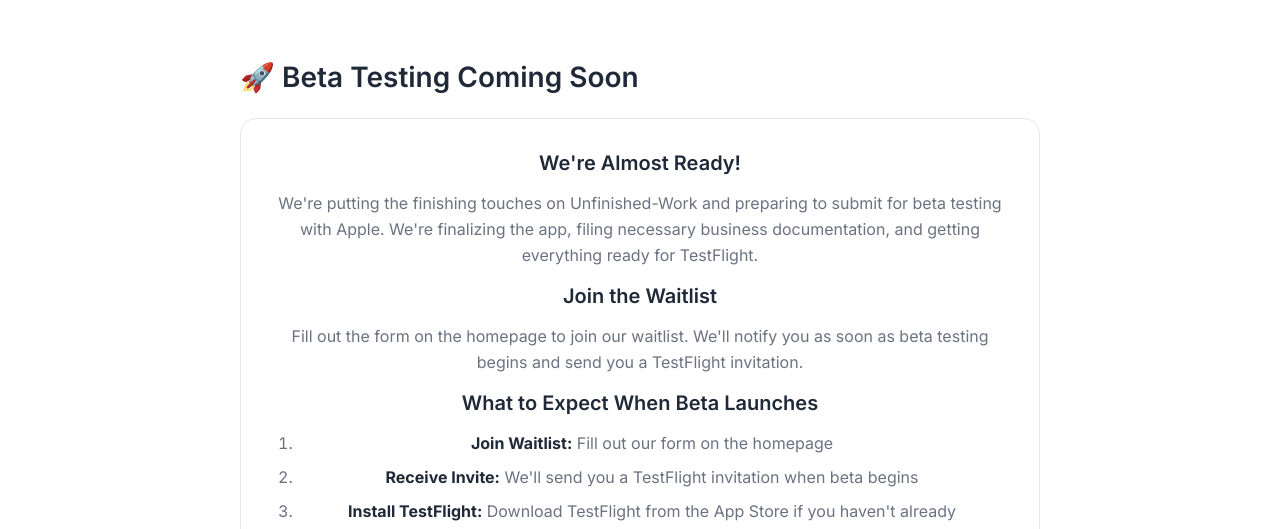
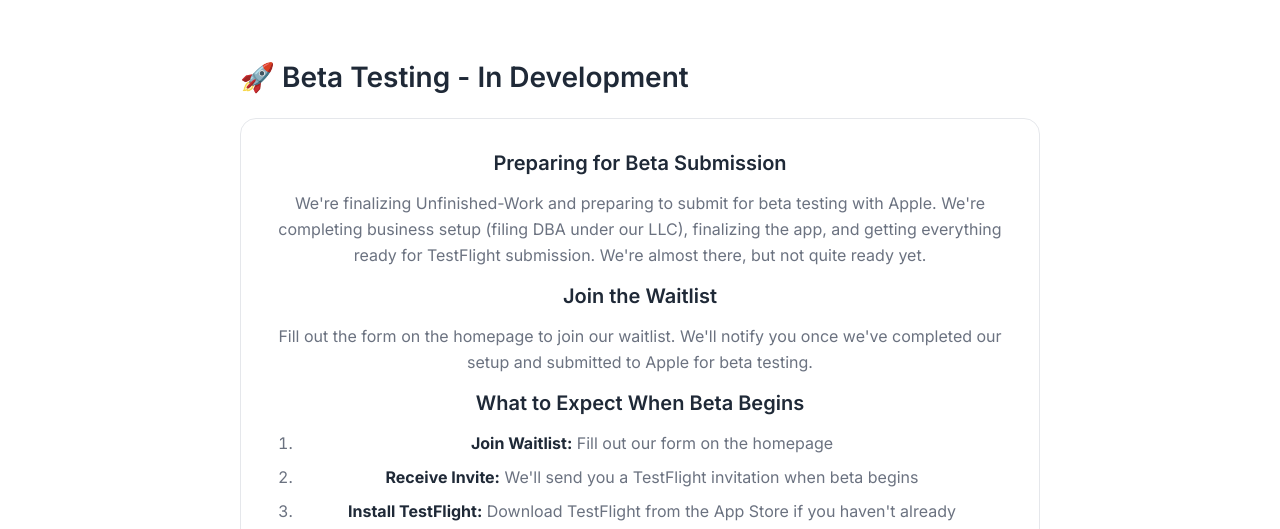
Before and after one commit to chrisbraycodes/Unfinished-Work-Web, a website: page support.html in a window 1280 px wide. Shown: the part 256-785 px from the top of the page. Drawn offline with Linux system fonts and the light colour scheme.

Commit message:
Update messaging: in development, preparing for beta submission (not ready yet)

```diff
--- a/support.html
+++ b/support.html
@@ -56,15 +56,15 @@
             <div class="support-sections">
                 <!-- Beta Testing Section -->
                 <div class="support-section">
-                    <h2>🚀 Beta Testing Coming Soon</h2>
+                    <h2>🚀 Beta Testing - In Development</h2>
                     <div class="support-card">
-                        <h3>We're Almost Ready!</h3>
-                        <p>We're putting the finishing touches on Unfinished-Work and preparing to submit for beta testing with Apple. We're finalizing the app, filing necessary business documentation, and getting everything ready for TestFlight.</p>
+                        <h3>Preparing for Beta Submission</h3>
+                        <p>We're finalizing Unfinished-Work and preparing to submit for beta testing with Apple. We're completing business setup (filing DBA under our LLC), finalizing the app, and getting everything ready for TestFlight submission. We're almost there, but not quite ready yet.</p>
 
                         <h3>Join the Waitlist</h3>
-                        <p>Fill out the form on the homepage to join our waitlist. We'll notify you as soon as beta testing begins and send you a TestFlight invitation.</p>
+                        <p>Fill out the form on the homepage to join our waitlist. We'll notify you once we've completed our setup and submitted to Apple for beta testing.</p>
 
-                        <h3>What to Expect When Beta Launches</h3>
+                        <h3>What to Expect When Beta Begins</h3>
                         <ol>
                             <li><strong>Join Waitlist:</strong> Fill out our form on the homepage</li>
                             <li><strong>Receive Invite:</strong> We'll send you a TestFlight invitation when beta begins</li>
@@ -302,7 +302,7 @@
                                     <span class="faq-toggle">+</span>
                                 </div>
                                 <div class="faq-answer">
-                                    <p>Join our waitlist by filling out the form on the homepage. We're almost ready for beta testing - we're finalizing the app and preparing to submit to Apple. We'll notify you as soon as beta testing begins and send you a TestFlight invitation.</p>
+                                    <p>Join our waitlist by filling out the form on the homepage. We're in development and preparing for beta submission - we're completing business setup and finalizing the app before submitting to Apple. We'll notify you once we've submitted and beta testing is approved.</p>
                                 </div>
                             </div>
 
@@ -342,7 +342,7 @@
                                     <span class="faq-toggle">+</span>
                                 </div>
                                 <div class="faq-answer">
-                                    <p>We're almost ready! We're putting the finishing touches on the app, filing necessary business documentation, and preparing to submit to Apple for beta testing. Join the waitlist to be notified as soon as beta testing begins.</p>
+                                    <p>We're in development and preparing for beta submission. We're completing business setup (filing DBA), finalizing the app, and preparing to submit to Apple for beta testing approval. We're almost there, but not quite ready yet. Join the waitlist to be notified when we're ready to begin beta testing.</p>
                                 </div>
                             </div>
                         </div>
```
Also changed, not shown: index.html (+10 -10 lines).
